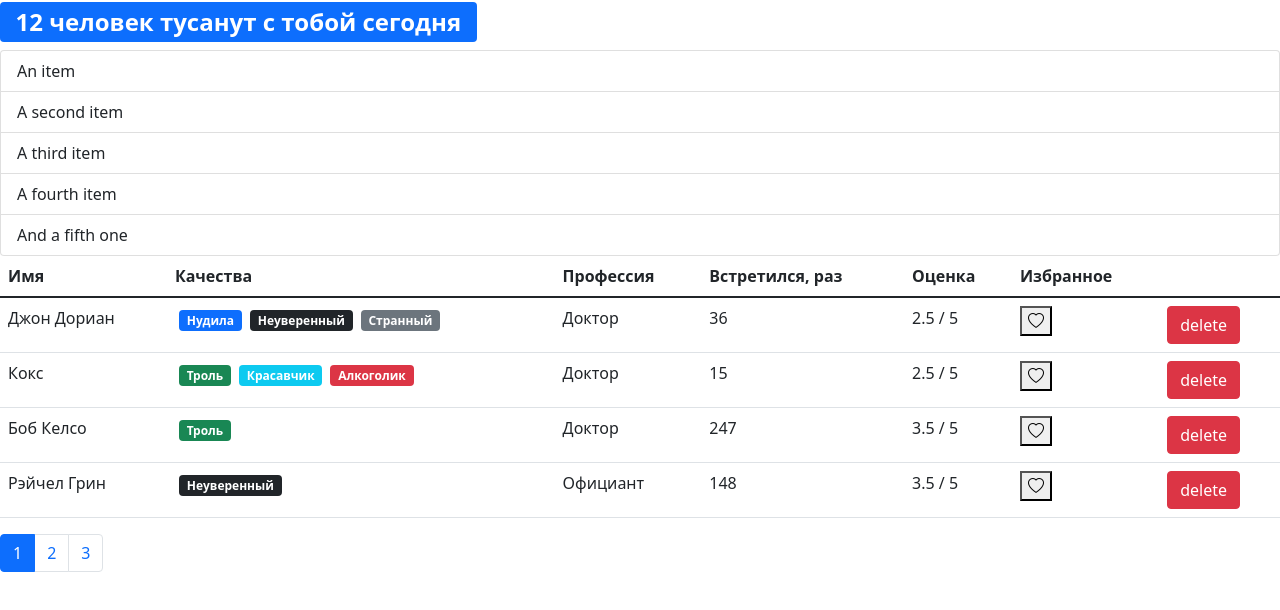
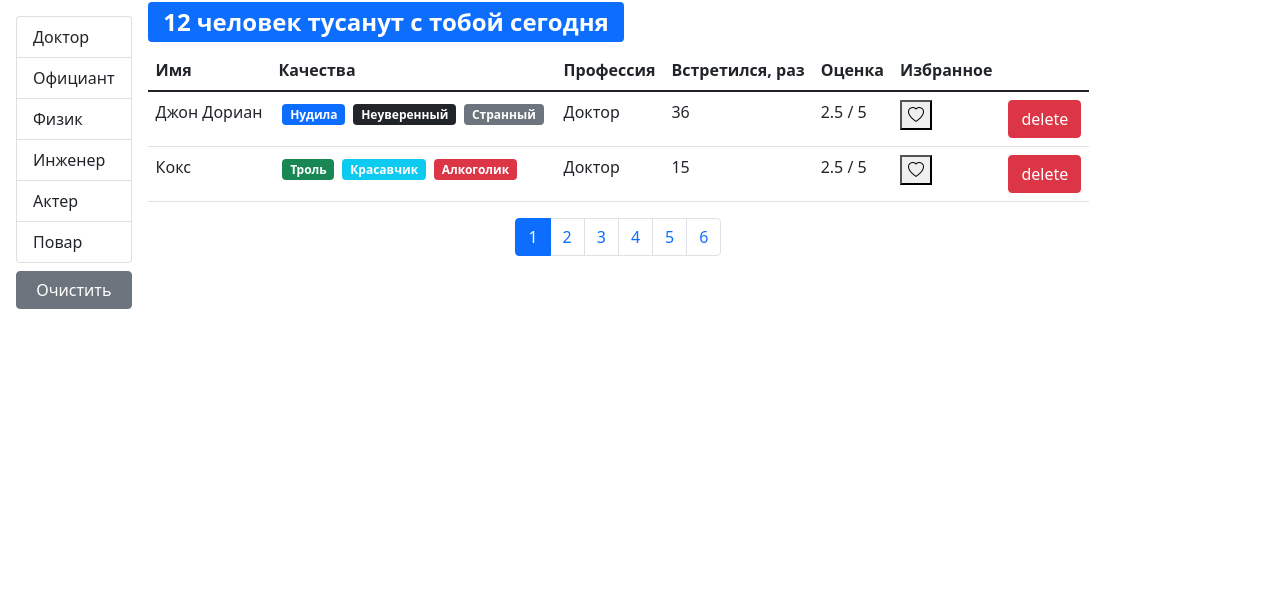
Before and after one commit to Shturmo/fast-company, a React (Create React App) app: page / in a window 1280 px wide. Shown: the top 610 px of the page. Built offline with nearby package versions, Linux system fonts and the light colour scheme.

Commit message:
add filtration and fix bug with removing last element on last page

```diff
--- a/src/app/App.js
+++ b/src/app/App.js
@@ -1,6 +1,5 @@
 import React, { useState } from "react"
 import api from "./api"
-import SearchStatus from "./components/searchStatus"
 import Users from "./components/users"
 
 const App = () => {
@@ -22,9 +21,8 @@
 
   return (
     <>
-      <SearchStatus length={users.length} />
       <Users
-        usersList={users}
+        users={users}
         onDelete={handleDelete}
         onToggle={handleToggleBookMark}
       />
--- a/src/app/components/groupList.jsx
+++ b/src/app/components/groupList.jsx
@@ -1,16 +1,42 @@
 import React from "react"
-// import PropTypes from "prop-types"
+import PropTypes from "prop-types"
 
-const GroupList = () => {
-  return (
-    <ul className="list-group">
-      <li className="list-group-item">An item</li>
-      <li className="list-group-item">A second item</li>
-      <li className="list-group-item">A third item</li>
-      <li className="list-group-item">A fourth item</li>
-      <li className="list-group-item">And a fifth one</li>
-    </ul>
-  )
+const GroupList = ({
+  items,
+  valueProperty,
+  contentProperty,
+  onItemSelect,
+  selectedItem,
+}) => {
+  const renderGroupList = () => {
+    return Object.keys(items).map((item) => (
+      <li
+        key={items[item][valueProperty]}
+        className={
+          "list-group-item" + (items[item] === selectedItem ? " active" : "")
+        }
+        onClick={() => onItemSelect(items[item])}
+        role="button"
+      >
+        {items[item][contentProperty]}
+      </li>
+    ))
+  }
+
+  return <ul className="list-group">{renderGroupList()}</ul>
+}
+
+GroupList.defaultProps = {
+  valueProperty: "_id",
+  contentProperty: "name",
+}
+
+GroupList.propTypes = {
+  items: PropTypes.object.isRequired,
+  valueProperty: PropTypes.string.isRequired,
+  contentProperty: PropTypes.string.isRequired,
+  onItemSelect: PropTypes.func,
+  selectedItem: PropTypes.object,
 }
 
 export default GroupList
--- a/src/app/components/users.jsx
+++ b/src/app/components/users.jsx
@@ -1,30 +1,65 @@
-import React, { useState } from "react"
+import React, { useState, useEffect } from "react"
 import { paginate } from "../utils/paginate"
 import Pagination from "./pagination"
 import User from "./user"
 import PropTypes from "prop-types"
 import api from "../api"
 import GroupList from "./groupList"
+import SearchStatus from "./searchStatus"
 
-const Users = ({ usersList, ...rest }) => {
+const Users = ({ users: allUsers, ...rest }) => {
   const [currentPage, setCurrentPage] = useState(1)
-  const [professions] = useState(api.professions.fetchAll())
-  const count = usersList.length
-  const pageSize = 4
+  const [professions, setProfessions] = useState()
+  const [selectedProf, setSelectedProf] = useState()
 
-  const handleProfessionSelect = (params) => {
-    console.log(params)
+  const pageSize = 2
+
+  useEffect(() => {
+    api.professions.fetchAll().then((data) => setProfessions(data))
+  }, [])
+  useEffect(() => {
+    setCurrentPage(1)
+  }, [selectedProf])
+
+  const handleProfessionSelect = (item) => {
+    setSelectedProf(item)
   }
-  console.log(professions)
+
   const handlePageChange = (pageIndex) => {
     setCurrentPage(pageIndex)
   }
 
-  const userCrop = paginate(usersList, currentPage, pageSize)
+  const filteredUsers = selectedProf
+    ? allUsers.filter((user) => user.profession === selectedProf)
+    : allUsers
+  const count = filteredUsers.length
+  const userCrop = paginate(filteredUsers, currentPage, pageSize)
+
+  // При удалении последнего элемента на последней странице отображаем предпоследнюю страницу
+  if (userCrop.length === 0 && currentPage !== 1) {
+    setCurrentPage(Math.ceil(count / pageSize))
+  }
+
+  const clearFilter = () => {
+    setSelectedProf()
+  }
 
   return (
-    <>
-      <GroupList items={professions} onItemSelect={handleProfessionSelect} />
+    <div className="d-flex">
+      {professions && (
+        <div className="d-flex flex-column flex-shrink-0 p-3">
+          <GroupList
+            selectedItem={selectedProf}
+            items={professions}
+            onItemSelect={handleProfessionSelect}
+          />
+          <button className="btn btn-secondary mt-2" onClick={clearFilter}>
+            Очистить
+          </button>
+        </div>
+      )}
+      <div className="d-flex flex-column">
+        <SearchStatus length={count} />
         {count !== 0 && (
           <table className="table">
             <thead>
@@ -45,18 +80,21 @@
             </tbody>
           </table>
         )}
+        <div className="d-flex justify-content-center">
           <Pagination
             itemsCount={count}
             pageSize={pageSize}
             currentPage={currentPage}
             onPageChange={handlePageChange}
           />
-    </>
+        </div>
+      </div>
+    </div>
   )
 }
 
 Users.propTypes = {
-  usersList: PropTypes.array.isRequired,
+  users: PropTypes.array.isRequired,
 }
 
 export default Users
```
Lines whose indentation alone changed are shown as unchanged.
